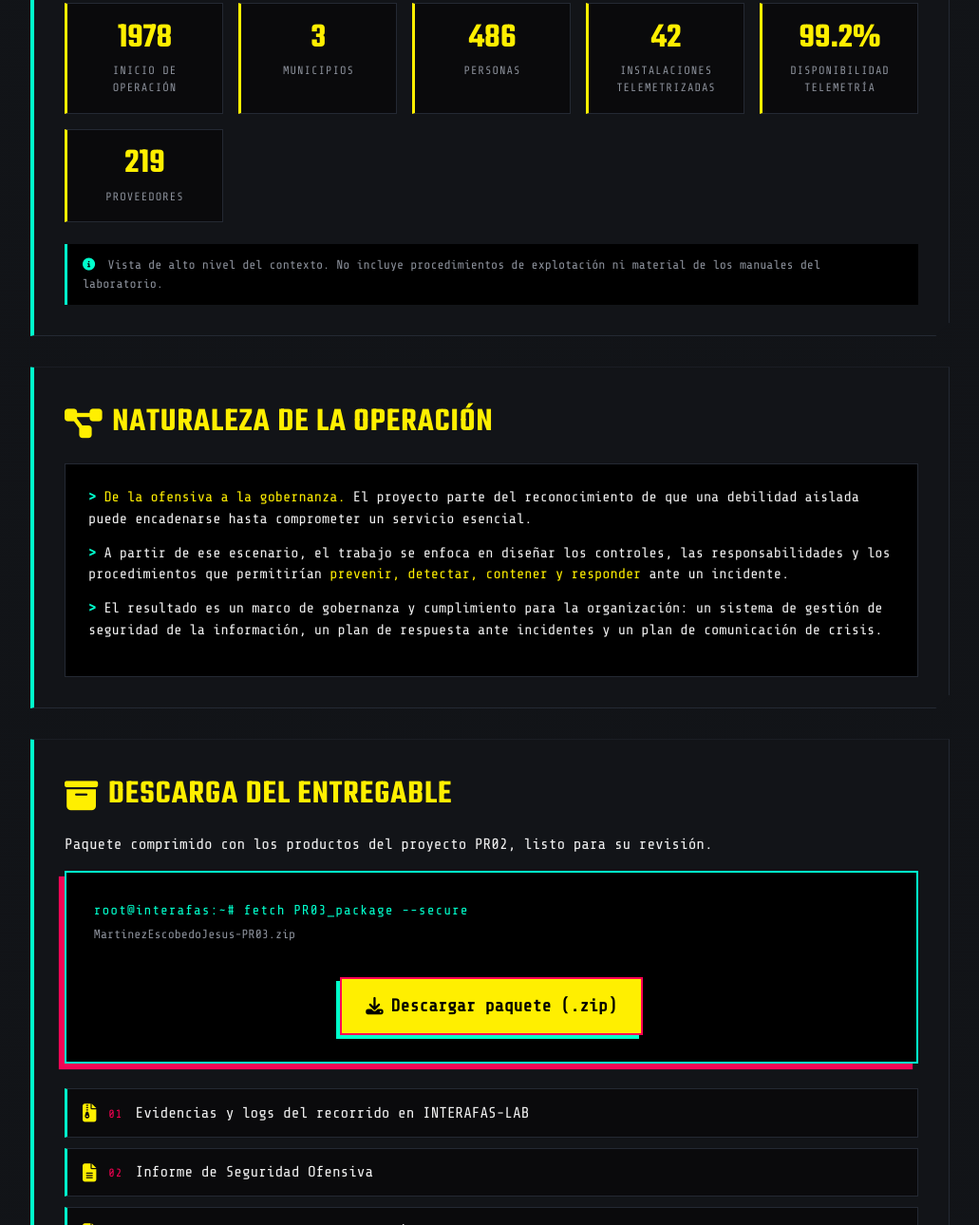
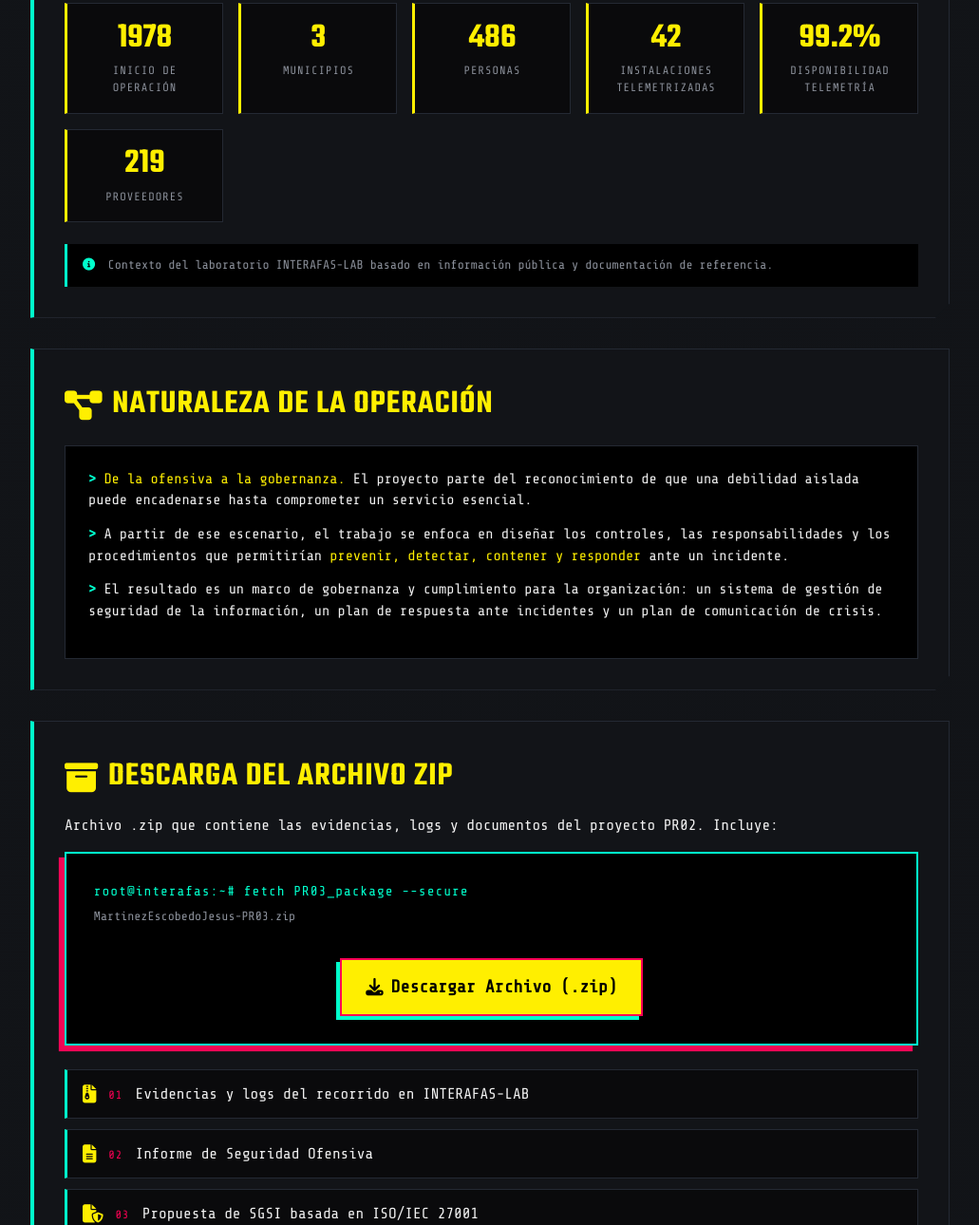
Before and after one commit to 1tdbx/portafolioProgramacionWAP, a plain HTML site: page P2/Actividades/Pr02.html in a window 1280 px wide. Shown: the part 1271-2561 px from the top of the page at 95% size, without its empty margins (124-1155 px from the left). Drawn offline with nearby package versions, Linux system fonts and the light colour scheme.

```diff
--- a/P2/Actividades/Pr02.html
+++ b/P2/Actividades/Pr02.html
@@ -296,8 +296,7 @@
 
             <div class="hl-note">
                 <i class="fa-solid fa-circle-info"></i>
-                Vista de alto nivel del contexto. No incluye procedimientos de explotación ni material
-                de los manuales del laboratorio.
+                Contexto del laboratorio INTERAFAS-LAB basado en información pública y documentación de referencia.
             </div>
         </section>
 
@@ -328,9 +327,9 @@
 
         <!-- ==================== DESCARGA ==================== -->
         <section id="descarga" class="section-card reveal">
-            <h2><i class="fa-solid fa-box-archive"></i> Descarga del entregable</h2>
+            <h2><i class="fa-solid fa-box-archive"></i> Descarga del archivo ZIP</h2>
             <p>
-                Paquete comprimido con los productos del proyecto PR02, listo para su revisión.
+                Archivo .zip que contiene las evidencias, logs y documentos del proyecto PR02. Incluye:
             </p>
 
             <div class="download-terminal">
@@ -341,7 +340,7 @@
                    class="activity-button fx-btn"
                    download>
                     <i class="fa-solid fa-download"></i>
-                    Descargar paquete (.zip)
+                    Descargar Archivo (.zip)
                 </a>
             </div>
 
```
